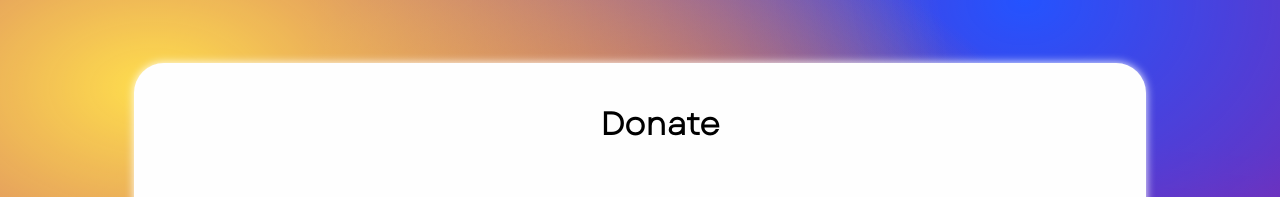
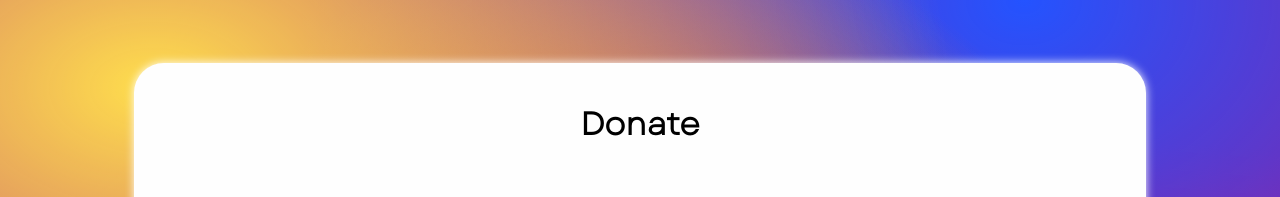
Before and after one commit to lgbtqia-plus-ally-org/change-the-view-for-me-and-you, a plain HTML site: page donate.html in a window 1280 px wide. Shown: the top 197 px of the page. Drawn offline with Linux system fonts and the light colour scheme.

Commit message:
Update donate.html

```diff
--- a/donate.html
+++ b/donate.html
@@ -47,7 +47,6 @@
 
         h1 {
              font-family: 'book', sans-serif ;
-             padding: 0px 0px 0px 40px;
         }
 
 
```
